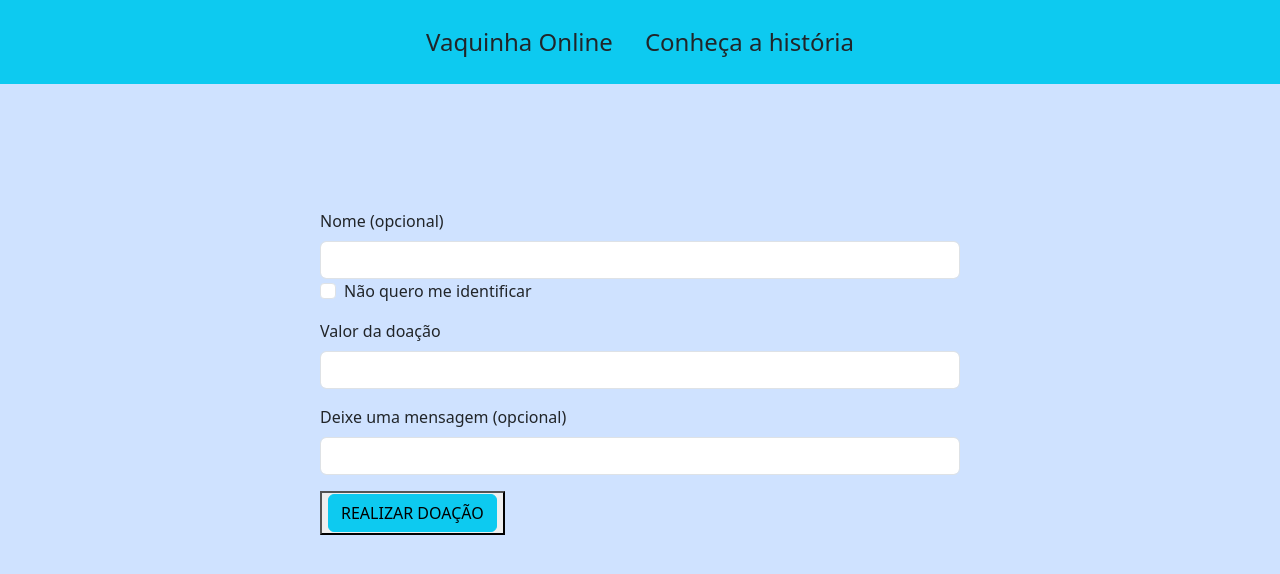
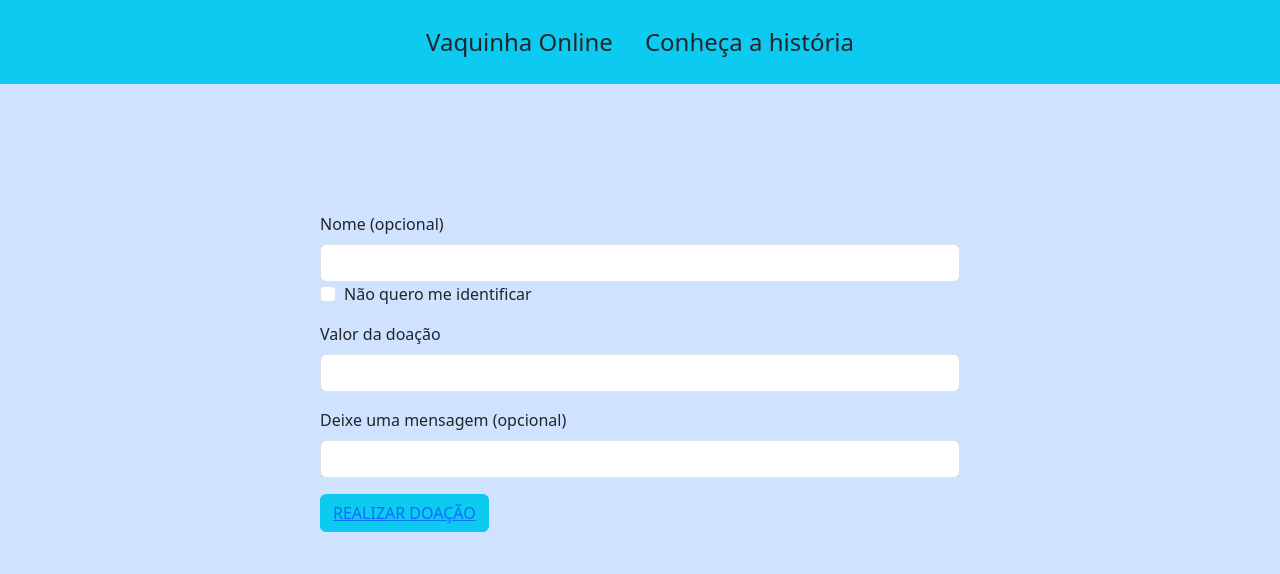
Before and after one commit to Thauzin/Vaquinha, a plain HTML site: page doacao.html in a window 1280 px wide. Drawn offline with Linux system fonts and the light colour scheme.

Commit message:
[att] - btn

```diff
--- a/doacao.html
+++ b/doacao.html
@@ -93,7 +93,7 @@ form.addEventListener("submit", (e) => {
     <label for="mensagem" class="form-label">Deixe uma mensagem (opcional) </label>
     <input type="text" class="form-control" id="mensagem">
   </div>
-   <button type="submit"> <a href="qrcode.html" class="btn btn-info">REALIZAR DOAÇÃO</a></button>
+   <button type="submit" class="btn btn-info text-dark"> <a href="qrcode.html" >REALIZAR DOAÇÃO</a></button>
 </form>
 </div>
 
```
